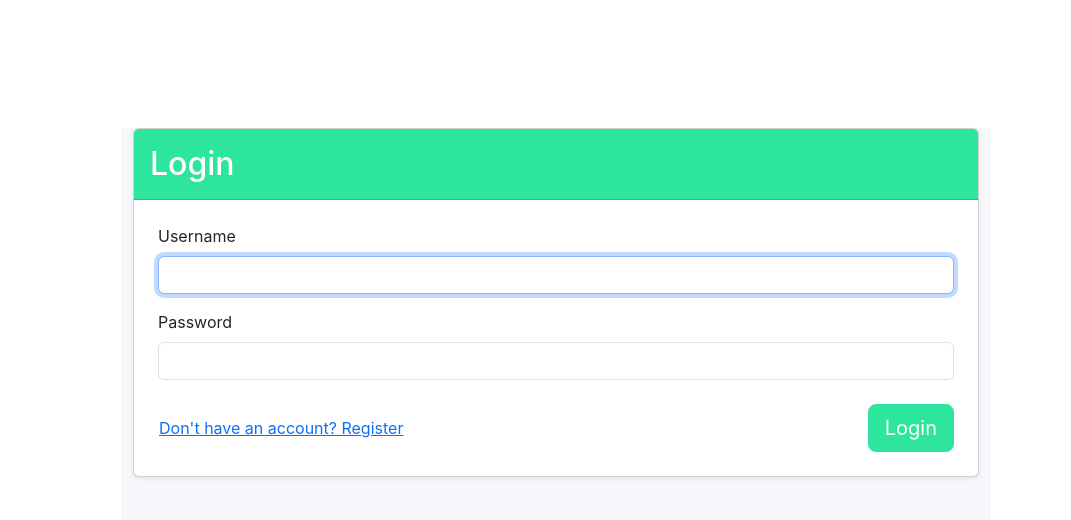
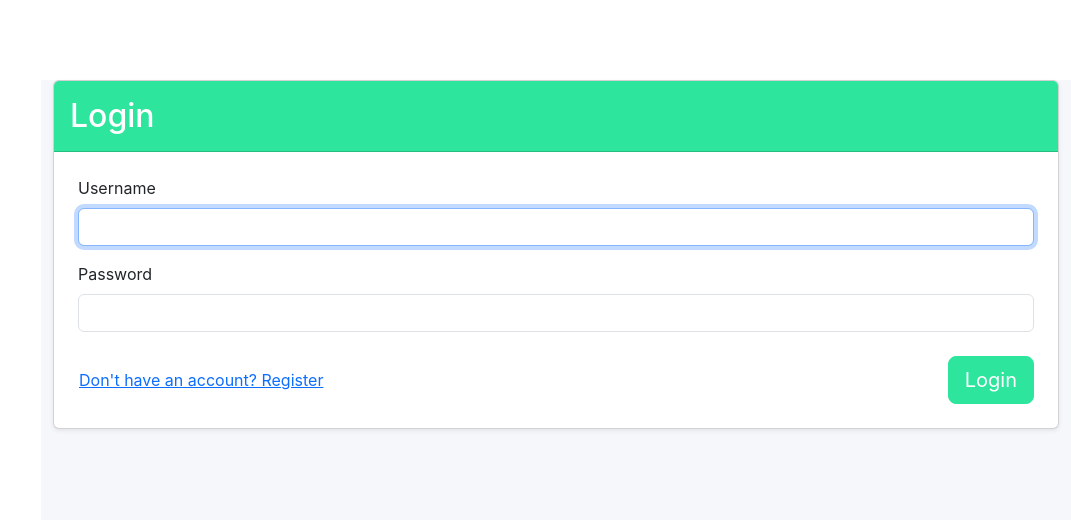
Before and after one commit to Mohamed-Elsayad/DEPI-Final-Project-React-Task-Management, a React (Vite) app: page /login in a window 1280 px wide. Shown: the top 520 px of the page, without its empty margins (209-1280 px from the left). Built offline with nearby package versions, Linux system fonts and the light colour scheme.

Commit message:
mobile update

```diff
--- a/src/App.css
+++ b/src/App.css
@@ -116,7 +116,7 @@
     margin-left: 250px !important;
     width: calc(100vw - 250px) !important;
     max-width: calc(100vw - 250px) !important;
-    padding: 32px 32px 32px 32px !important;
+    padding: 0 !important;
     min-height: 100vh;
     box-sizing: border-box;
   }
@@ -136,7 +136,7 @@
 
 @media (min-width: 1200px) {
   .mainContent {
-    padding: 48px 80px 48px 80px !important;
+    padding: 0 !important;
     max-width: 1200px !important;
     margin-left: 250px !important;
     margin-right: auto !important;
```
